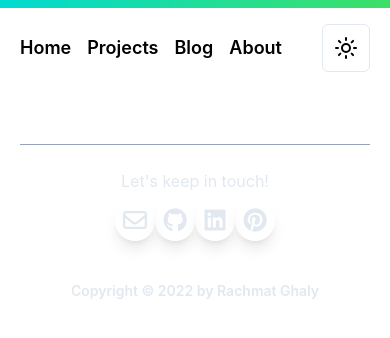
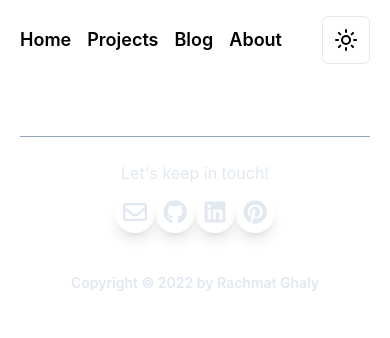
Before and after one commit to ghaly09/rachmatghaly.dev, a Next.js app: page / in a window 390 px wide. Shown: the top 338 px of the page. Built offline with nearby package versions, Linux system fonts and the light colour scheme.

Commit message:
Modified: change bg color, height and layout for responsive design

```diff
--- a/src/components/Templates/Layout/index.tsx
+++ b/src/components/Templates/Layout/index.tsx
@@ -29,9 +29,8 @@ const Layout = (props: LayoutProps) => {
 
       <ThemeProvider attribute="class" defaultTheme="system" enableSystem>
         <main>
-          <div className="sticky top-0 z-50 w-full h-2 bg-gradient-to-r from-[rgb(0,218,210)] to-[rgb(61,224,102)]"></div>
+          <Header />
           <div className="max-w-[76rem] mx-auto">
-            <Header />
             <div>{children}</div>
             <Footer />
           </div>
```
